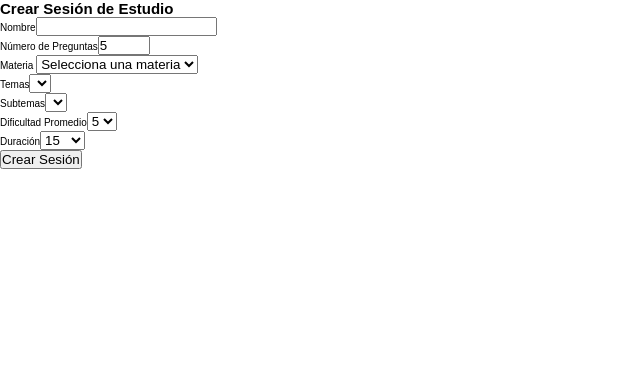
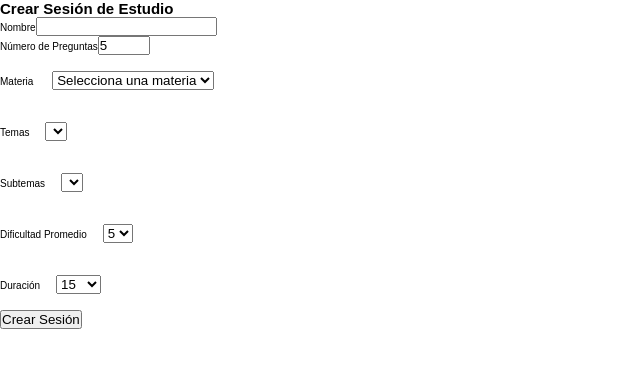
Before and after one commit to GabrielJAlvarezC/PreIcfes, a Node server app: page /quiz in a window 1280 px wide. Shown: the part 60-428 px from the top of the page, without its empty margins (0-640 px from the left). Run offline with Node 20, Linux system fonts and the light colour scheme; lists and menus that the app fills with data are empty; style sheets or scripts are compiled from the project's sources; some libraries are stand-ins or nearby versions.

Commit message:
se agregó el import de questionForm.scss

```diff
--- a/public/sass/main.scss
+++ b/public/sass/main.scss
@@ -12,3 +12,4 @@
 @import "layout/header";
 
 @import "pages/home";
+@import "pages/questionForm"
```
